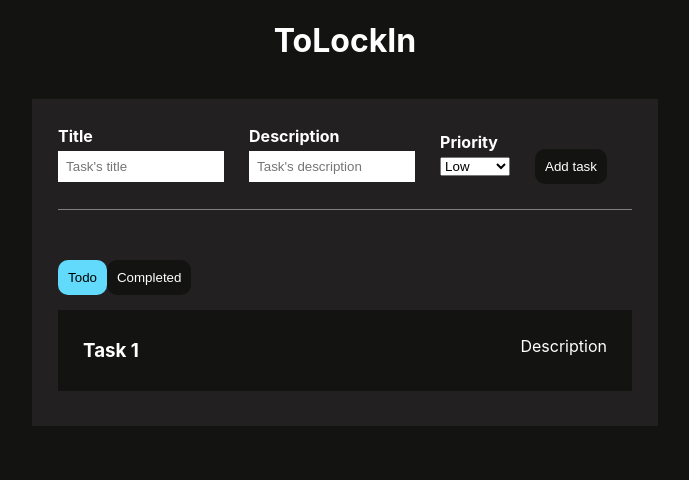
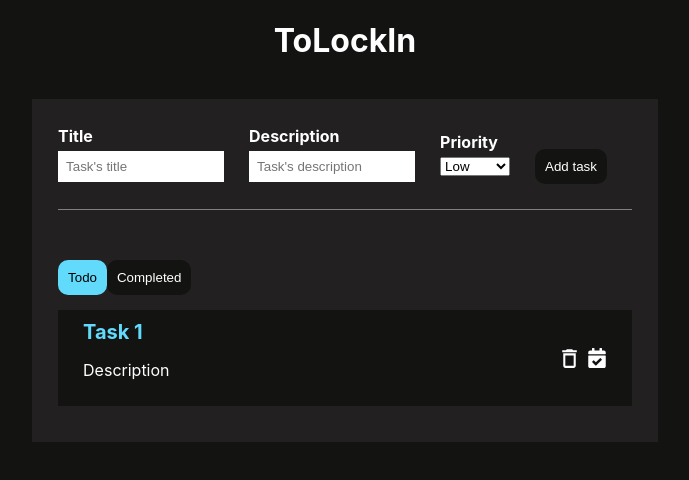
Before and after one commit to MaiHoangNam062/tolockin, a React (Create React App) app in the folder tolockin/: page / in a window 1280 px wide. Shown: the top 480 px of the page, without its empty margins (295-984 px from the left). Built offline with nearby package versions, Linux system fonts and the light colour scheme.

Commit message:
Add buttons + CSS

```diff
--- a/tolockin/package.json
+++ b/tolockin/package.json
@@ -9,6 +9,7 @@
     "@testing-library/user-event": "^13.5.0",
     "react": "^19.1.0",
     "react-dom": "^19.1.0",
+    "react-icons": "^5.5.0",
     "react-scripts": "5.0.1",
     "web-vitals": "^2.1.4"
   },
--- a/tolockin/src/App.css
+++ b/tolockin/src/App.css
@@ -142,8 +142,46 @@ h1 {
   background-color: #131312;
   display: flex;
   justify-content: space-between;
+  align-items: center;
   padding: 25px;
   padding-bottom: 10px;
   padding-top: 10px;
   margin-bottom: 10px;
 }
+
+.todo-list-item h3 {
+  font-size: 20px;
+  color: #61dafb;
+  font-weight: bold;
+  margin: 0;
+}
+
+.todo-input-item p {
+  font-size: 14px;
+  color: white;
+  margin-top: 8px;
+}
+
+.todo-list-item-icons {
+  display: flex;
+  align-items: center;
+}
+
+.delete-icon {
+  font-size: 25px;
+  cursor: pointer;
+}
+
+.delete-icon:hover {
+  color: red;
+}
+
+.check-icon {
+  font-size: 20px;
+  margin-left: 5px;
+  cursor: pointer;
+}
+
+.check-icon:hover {
+  color: green;
+}
--- a/tolockin/src/App.js
+++ b/tolockin/src/App.js
@@ -1,6 +1,8 @@
 import logo from './logo.svg';
 import './App.css';
 import React, { useState } from 'react';
+import { MdOutlineDeleteOutline } from "react-icons/md";
+import { FaCalendarCheck } from "react-icons/fa";
 
 function App() {
   const [isCompleteScreeen, setIsCompleteScreen] = useState(false);
@@ -61,8 +63,15 @@ function App() {
 
           <div className='todo-list'>
             <div className='todo-list-item'>
-              <h3>Task 1</h3>
-              <p>Description</p>
+              <div>
+                <h3>Task 1</h3>
+                <p>Description</p>
+              </div>
+
+              <div className='todo-list-item-icons'>
+                <MdOutlineDeleteOutline className='delete-icon' />
+                <FaCalendarCheck className='check-icon' />
+              </div>
             </div>
           </div>
         </div>
```
Also changed, not shown: 1 other file (tests, documents, lock files or other folders).
